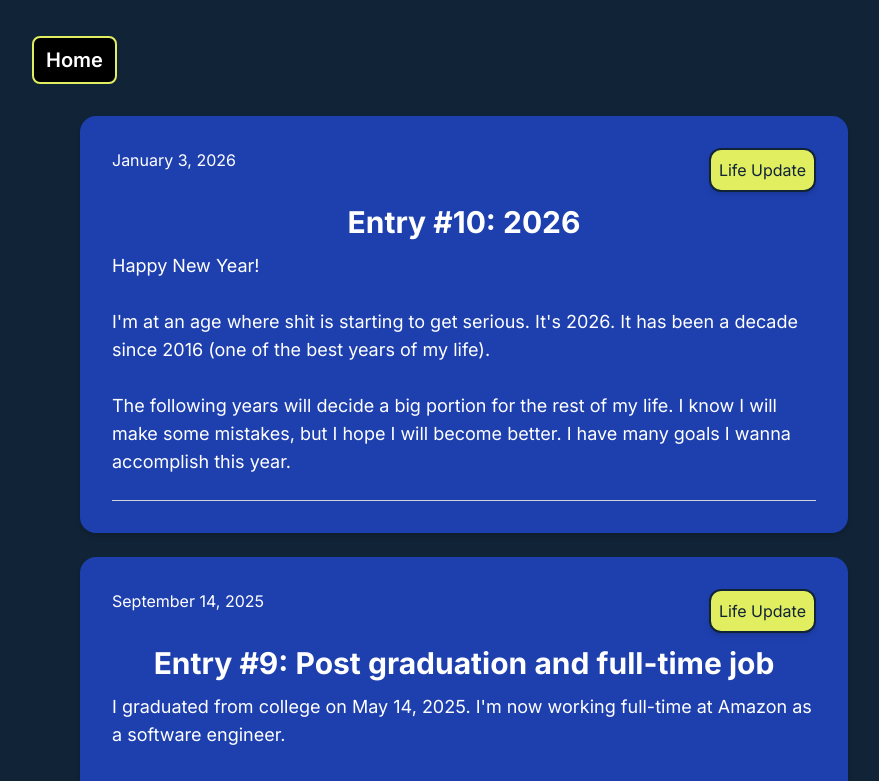
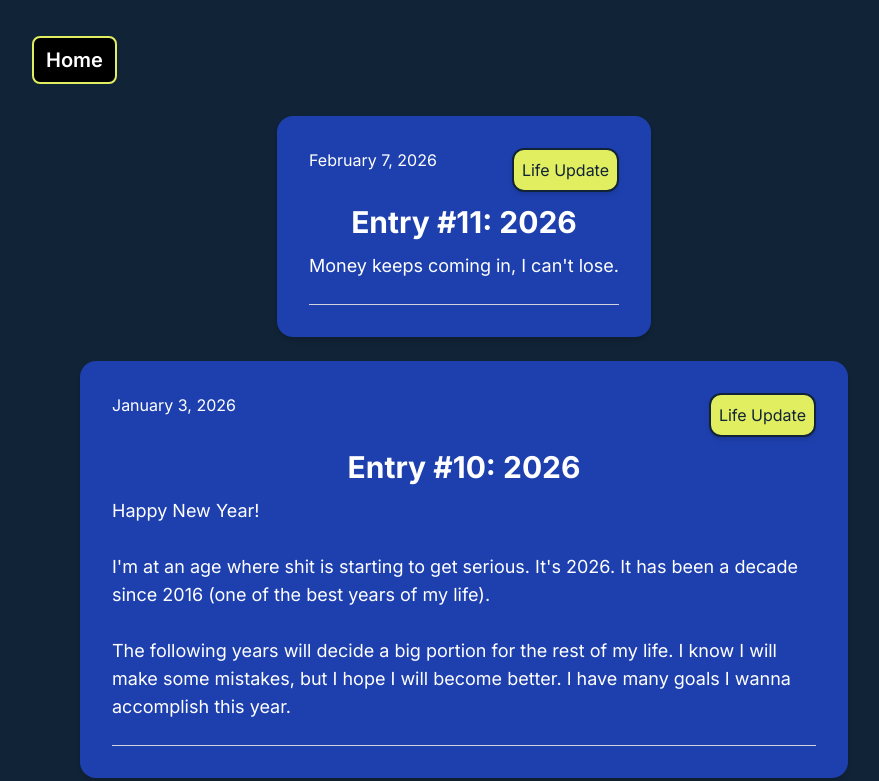
Before and after one commit to DaviZCodes/my-website-bento, a Next.js app: page /blog in a window 1280 px wide. Shown: the top 781 px of the page, without its empty margins (176-1055 px from the left). Built offline with nearby package versions, Linux system fonts and the light colour scheme.

Commit message:
Update BlogPosts.tsx
Hello

```diff
--- a/src/app/blog/BlogPosts.tsx
+++ b/src/app/blog/BlogPosts.tsx
@@ -68,6 +68,13 @@ function BlogEntry({
 }
 
 const blogPostEntries = [
+  {
+    datePosted: "February 7, 2026",
+    title: "Entry #11: 2026",
+    tag: "Life Update",
+    image: "",
+    content: "Money keeps coming in, I can't lose.",
+  },
   {
     datePosted: "January 3, 2026",
     title: "Entry #10: 2026",
```
